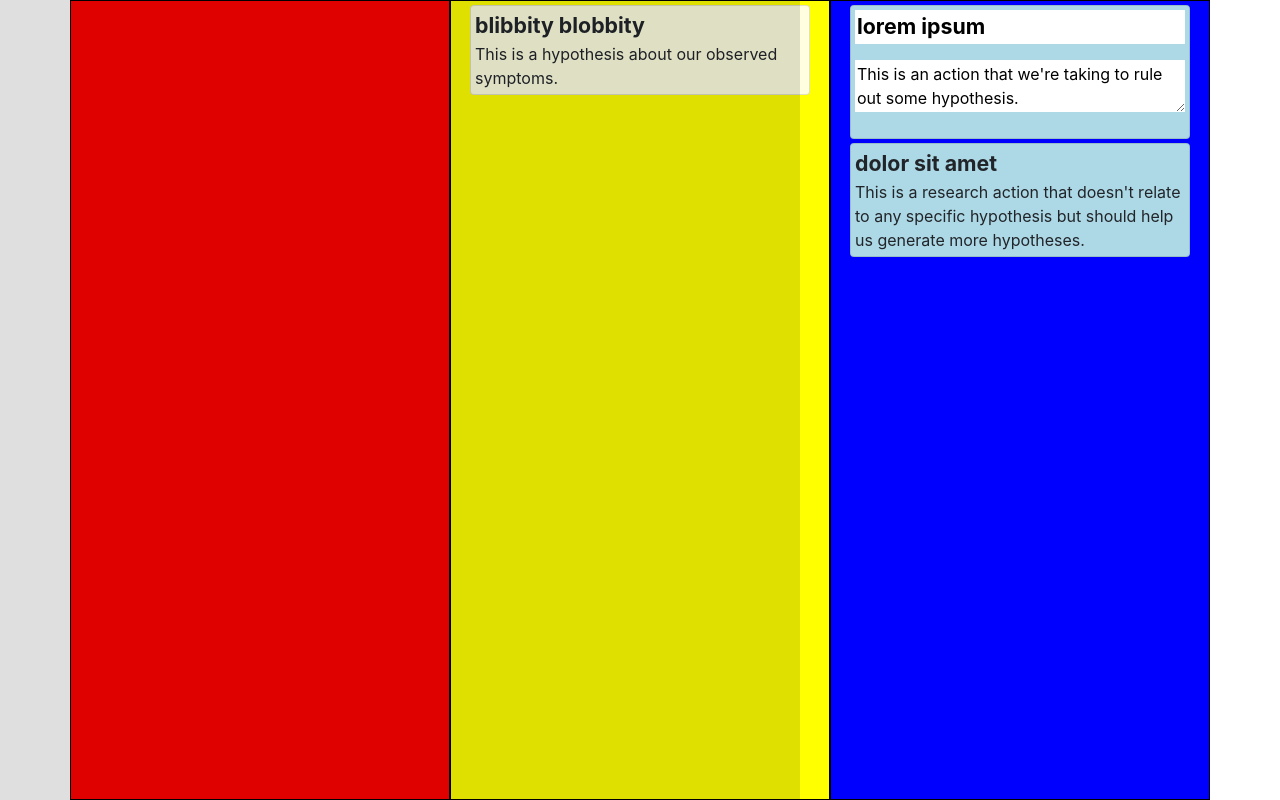
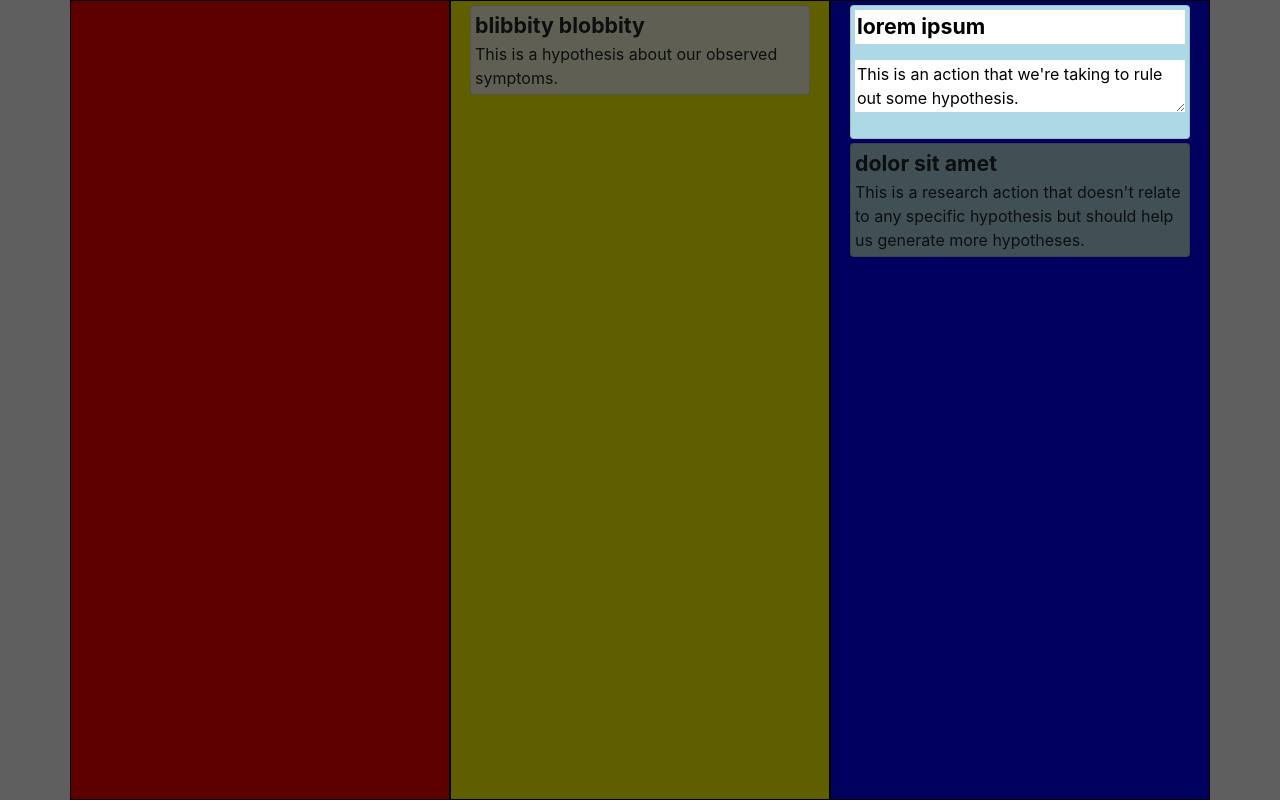
Before and after one commit to danslimmon/qed, a React (Create React App) app: page / in a window 1280 px wide. Both pictures are taken after a click on the element 1020 px from the left and 49 px from the top of the page. Built offline with nearby package versions, Linux system fonts and the light colour scheme; the HTML template or start-up script is replaced by a standard one.

Commit message:
got overlay working correctly

```diff
--- a/src/App.css
+++ b/src/App.css
@@ -60,6 +60,14 @@
   background-color: lightblue;
 }
 
+.card-surfaced {
+  z-index: 3
+}
+
+.card-desurfaced {
+  z-index: 1
+}
+
 .cardTitle {
   font-size: 16pt;
   font-weight: bold;
@@ -77,14 +85,12 @@
 
 .cardOverlay {
   position: fixed;
-  width: 100vh;
-  height: 100vh;
+  width: 100%;
+  height: 100%;
   top: 0;
   left: 0;
-  right: 0;
-  bottom: 0;
   z-index: 2;
-  background-color: #00000020;
+  background-color: #000000a0;
 }
 
 .cardOverlay-hidden {
--- a/src/App.js
+++ b/src/App.js
@@ -80,9 +80,19 @@ class Card extends React.Component {
     this.setState({enteredDescription: e.target.value});
   }
 
+  divClasses() {
+    let classes = [
+      "card",
+      "card-" + this.props.type,
+      "card-" + (this.props.selected ? "selected" : "deselected"),
+      "card-" + (this.props.surfaced ? "surfaced" : "desurfaced")
+    ];
+    return classes.join(" ");
+  }
+
   renderDeselected() {
     return (
-      <div className={"card card-" + this.props.type + " card-deselected"} onClick={this.handleClick}>
+      <div className={this.divClasses()} onClick={this.handleClick}>
         <div className="cardTitle">{this.props.title}</div>
         <div className="cardDescription">{this.props.description}</div>
       </div>
@@ -91,7 +101,7 @@ class Card extends React.Component {
 
   renderSelected() {
     return (
-      <div className={"card card-" + this.props.type + " card-selected"} onClick={this.handleClick}>
+      <div className={this.divClasses()} onClick={this.handleClick}>
         <form onSubmit={this.handleSubmit}>
           <TextInput
             name="title"
@@ -130,7 +140,7 @@ class Column extends React.Component {
         title={cardData.title}
         description={cardData.description}
         selected={this.props.selectedCard === cardData.cardID}
-        surfaced={this.props.surfacedCards}
+        surfaced={this.props.surfacedCards.includes(cardData.cardID)}
 
         onCardSelect={this.props.onCardSelect}
         onCardUpdate={this.props.onCardUpdate}
```
